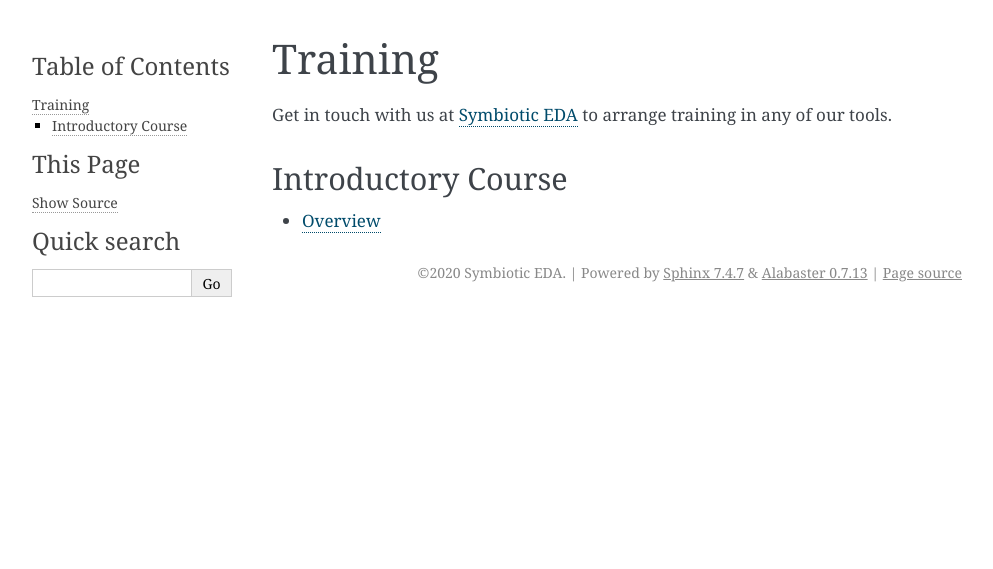
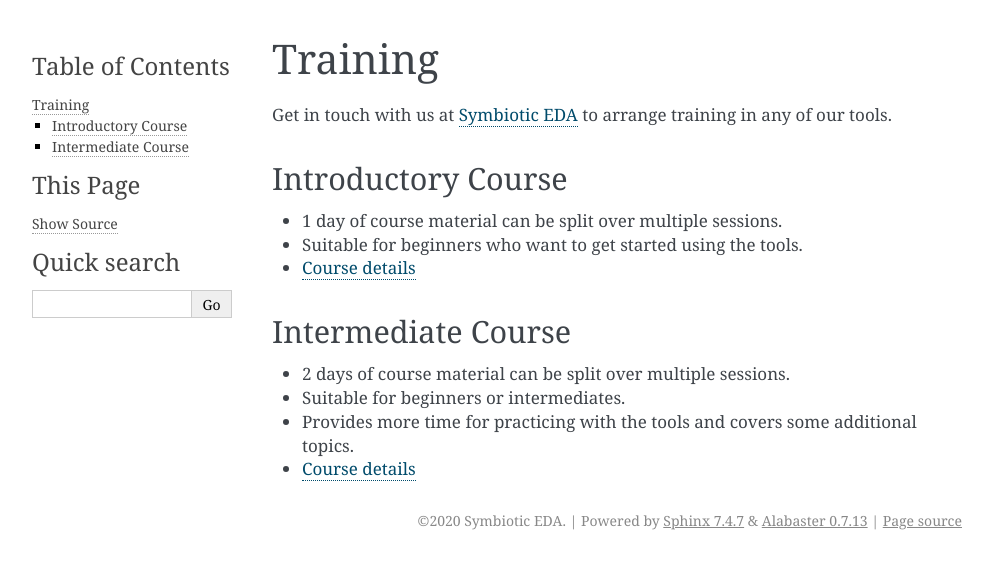
Before and after one commit to SymbioticEDA/sedasuitedocs, a Sphinx documentation site: the page built from docs/source/training.rst, in a window 1280 px wide. Shown: the top 569 px of the page, without its empty margins (148-1141 px from the left). Built offline with Sphinx 7.4.7, drawn with Linux system fonts in a browser that asks for light colours.

Commit message:
updated training page

```diff
--- a/docs/source/training.rst
+++ b/docs/source/training.rst
@@ -6,4 +6,14 @@
 Introductory Course
 ~~~~~~~~~~~~~~~~~~~
 
-* `Overview <https://docs.google.com/document/d/1S0Sicl0Sg9_cYQAsn-Xag0mSH_dS7EgYaAUp3rkWtbw>`_
+* 1 day of course material can be split over multiple sessions.
+* Suitable for beginners who want to get started using the tools.
+* `Course details <https://docs.google.com/document/d/1CI5ilEEefI6qqadQ_LXHiMxJvVHsUEfGsf02RjzvOdo>`_
+
+Intermediate Course
+~~~~~~~~~~~~~~~~~~~
+
+* 2 days of course material can be split over multiple sessions.
+* Suitable for beginners or intermediates.
+* Provides more time for practicing with the tools and covers some additional topics.
+* `Course details <https://docs.google.com/document/d/1Kz7eeqKcBB_IOqRQ2rCEFi4-aYKC1q7iUsrLcRkEUfg>`_
```
